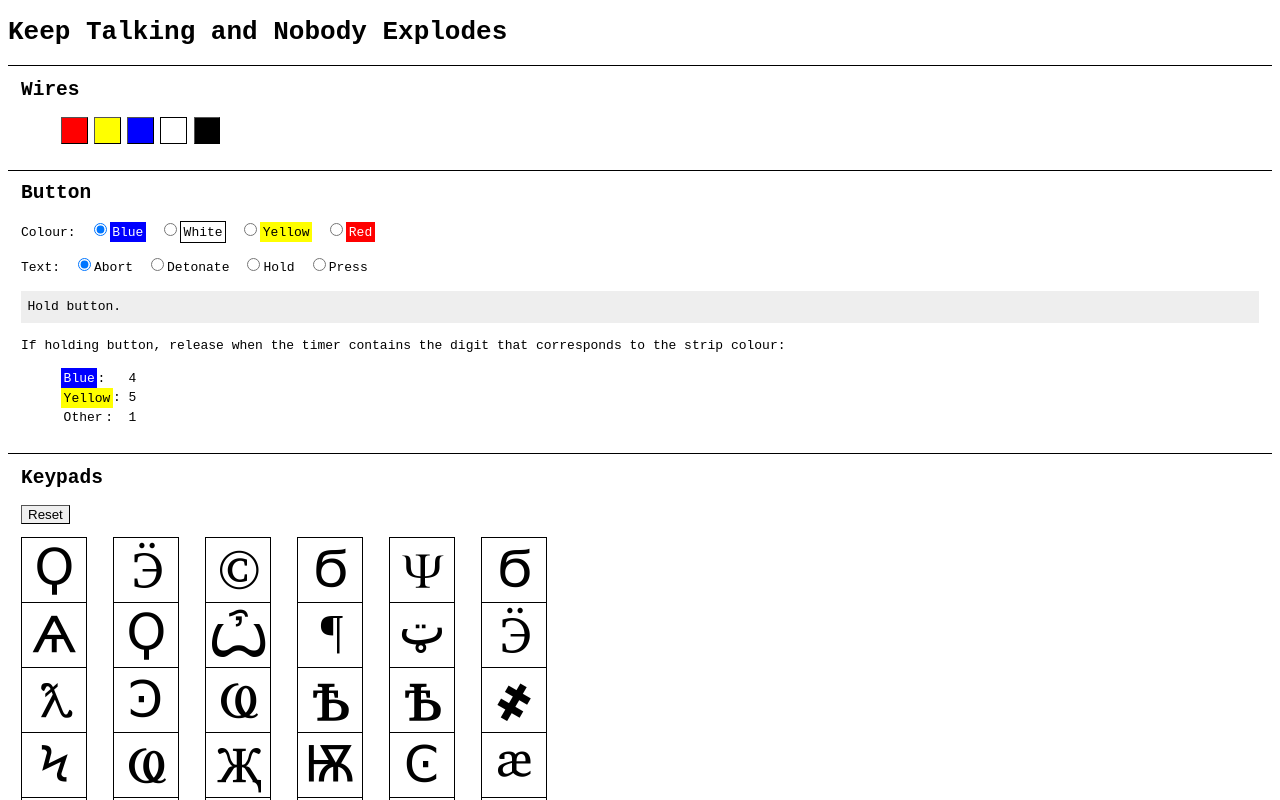
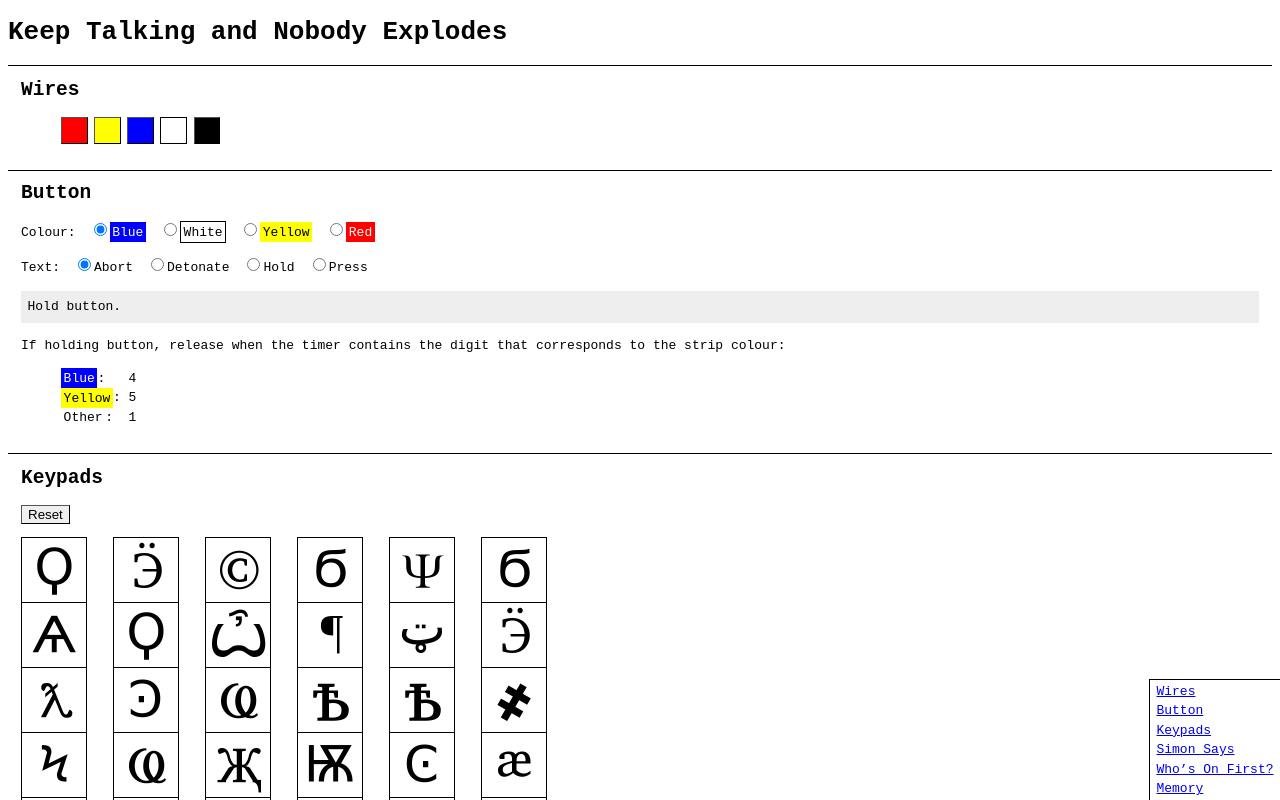
Before and after one commit to dsinn/ktane-helper, a React (Create React App) app: page / in a window 1280 px wide. Shown: the top 800 px of the page. Built offline with nearby package versions, Linux system fonts and the light colour scheme.

Commit message:
Implement a nav list in React

```diff
--- a/src/App.js
+++ b/src/App.js
@@ -8,18 +8,40 @@
 import MemoryModule from "./components/MemoryModule";
 
 function App() {
+  const modules = {
+    sectionWires: WiresModule,
+    sectionButton: ButtonModule,
+    sectionKeypads: KeypadsModule,
+    sectionSimon: SimonSaysModule,
+    sectionWhosOnFirst: WhosOnFirstModule,
+    sectionMemory: MemoryModule
+  };
+
   return (
     <div className="App">
+      <nav>
+        <ul id="navList">
+          {
+            Object.entries(modules).map(([id, component]) => {
+              return (
+                <li key={`nav-${id}`}>
+                  <a href={`#${id}`}>{component.getTitle()}</a>
+                </li>
+              );
+            })
+          }
+        </ul>
+      </nav>
+
       <header>
          <h1>Keep Talking and Nobody Explodes</h1>
       </header>
 
-      <WiresModule id="sectionWires" />
-      <ButtonModule id="sectionButton" />
-      <KeypadsModule id="sectionKeypads" />
-      <SimonSaysModule id="sectionSimon" />
-      <WhosOnFirstModule id="sectionWhosOnFirst" />
-      <MemoryModule id="sectionMemory" />
+      {
+        Object.entries(modules).map(
+          ([id, component]) => React.createElement(component, {id: id, key: id})
+        )
+      }
     </div>
   );
 }
--- a/src/components/ButtonModule.js
+++ b/src/components/ButtonModule.js
@@ -5,6 +5,10 @@
 import "../css/ButtonModule.css";
 
 export default class ButtonModule extends KtaneModule {
+  static getTitle() {
+    return "Button";
+  }
+
   constructor(props) {
     super(props);
 
@@ -43,10 +47,6 @@
         <br />Otherwise, hold button.
       </>;
     }
-  }
-
-  getTitle() {
-    return "Button";
   }
 
   mainRender() {
--- a/src/components/KeypadsModule.js
+++ b/src/components/KeypadsModule.js
@@ -4,6 +4,10 @@
 import "../css/KeypadsModule.css";
 
 export default class KeypadsModule extends KtaneModule {
+  static getTitle() {
+    return "Keypads";
+  }
+
   constructor(props) {
     super(props);
 
@@ -82,10 +86,6 @@
     };
   }
 
-  getTitle() {
-    return "Keypads";
-  }
-
   mainRender() {
     return (
       <>
--- a/src/components/KtaneModule.js
+++ b/src/components/KtaneModule.js
@@ -2,6 +2,10 @@
 import React, {Component} from "react";
 
 class KtaneModule extends Component {
+  static getTitle() {
+    throw new Error("getTitle() not implemented.");
+  }
+
   constructor(props) {
     super(props);
 
@@ -18,10 +22,6 @@
     return null;
   }
 
-  getTitle() {
-    throw new Error("getTitle() not implemented.");
-  }
-
   mainRender() {
     throw new Error("mainRender() not implemented.");
   }
@@ -29,7 +29,7 @@
   render() {
     return (
       <section id={this.props.id}>
-        <h2>{this.getTitle()}</h2>
+        <h2>{this.constructor.getTitle()}</h2>
 
         {this.mainRender()}
       </section>
--- a/src/components/MemoryModule.js
+++ b/src/components/MemoryModule.js
@@ -4,6 +4,10 @@
 import "../css/MemoryModule.css";
 
 export default class MemoryModule extends KtaneModule {
+  static getTitle() {
+    return "Memory";
+  }
+
   constructor(props) {
     super(props);
 
@@ -62,10 +66,6 @@
 
   getResetFocusElement() {
     return this.tbodyRef.current.querySelector(`tr[data-index="0"] input[data-column="${this.D}"]`);
-  }
-
-  getTitle() {
-    return "Memory";
   }
 
   mainRender() {
--- a/src/components/SimonSaysModule.js
+++ b/src/components/SimonSaysModule.js
@@ -3,6 +3,10 @@
 import "../css/SimonSaysModule.css";
 
 export default class SimonSaysModule extends KtaneModule {
+  static getTitle() {
+    return "Simon Says";
+  }
+
   constructor(props) {
     super(props);
 
@@ -30,10 +34,6 @@
       hasVowel: false,
       strikes: 0
     };
-  }
-
-  getTitle() {
-    return "Simon Says";
   }
 
   mainRender() {
--- a/src/components/WhosOnFirstModule.js
+++ b/src/components/WhosOnFirstModule.js
@@ -3,6 +3,10 @@
 import "../css/WhosOnFirstModule.css";
 
 export default class WhosOnFirstModule extends KtaneModule {
+  static getTitle() {
+    return "Who\u2019s On First?";
+  }
+
   constructor(props) {
     super(props);
 
@@ -86,10 +90,6 @@
     };
   }
 
-  getTitle() {
-    return "Who\u2019s On First?";
-  }
-
   mainRender() {
     return (
       <>
--- a/src/components/WiresModule.js
+++ b/src/components/WiresModule.js
@@ -3,6 +3,9 @@
 import "../css/WiresModule.css";
 
 export default class WiresModule extends KtaneModule {
+  static getTitle() {
+    return "Wires";
+  }
 
   constructor(props) {
     super(props);
@@ -144,10 +147,6 @@
     return -1;
   }
 
-  getTitle() {
-    return "Wires";
-  }
-
   mainRender() {
     return (
       <>
```
